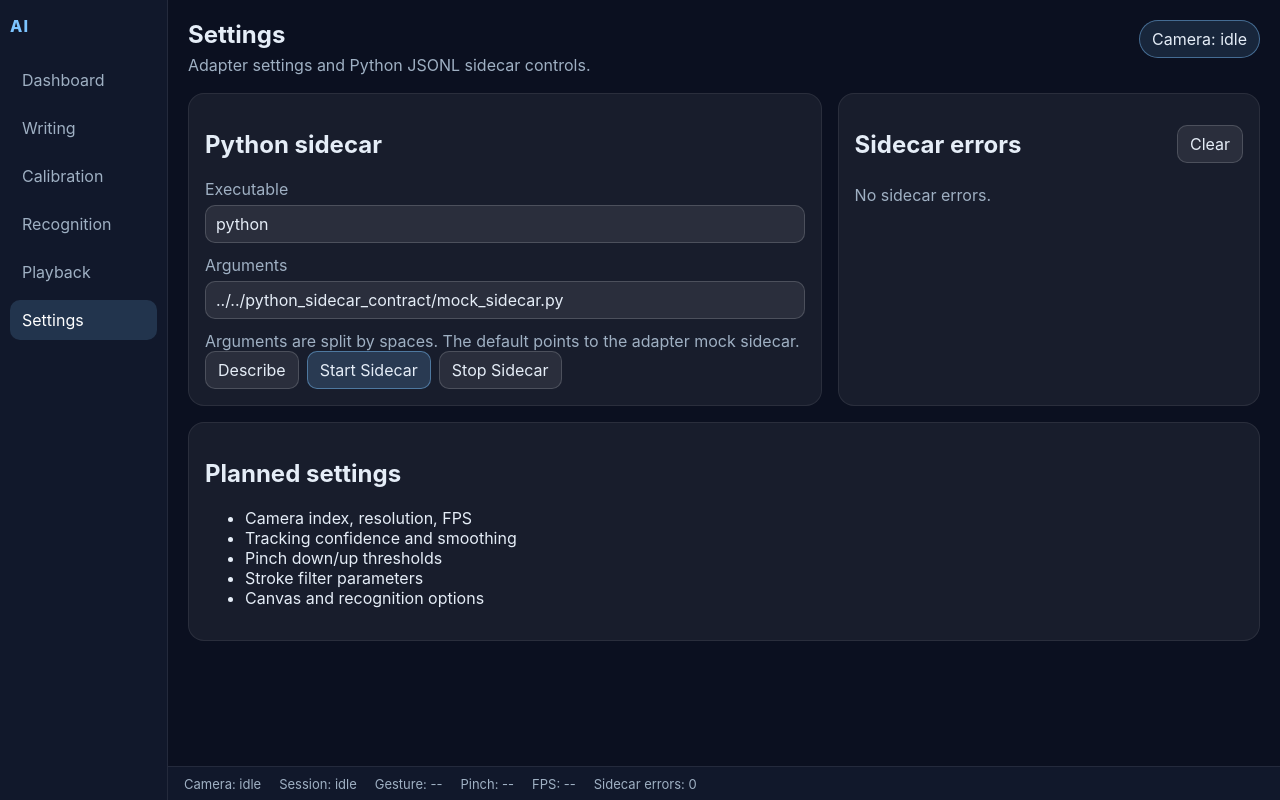
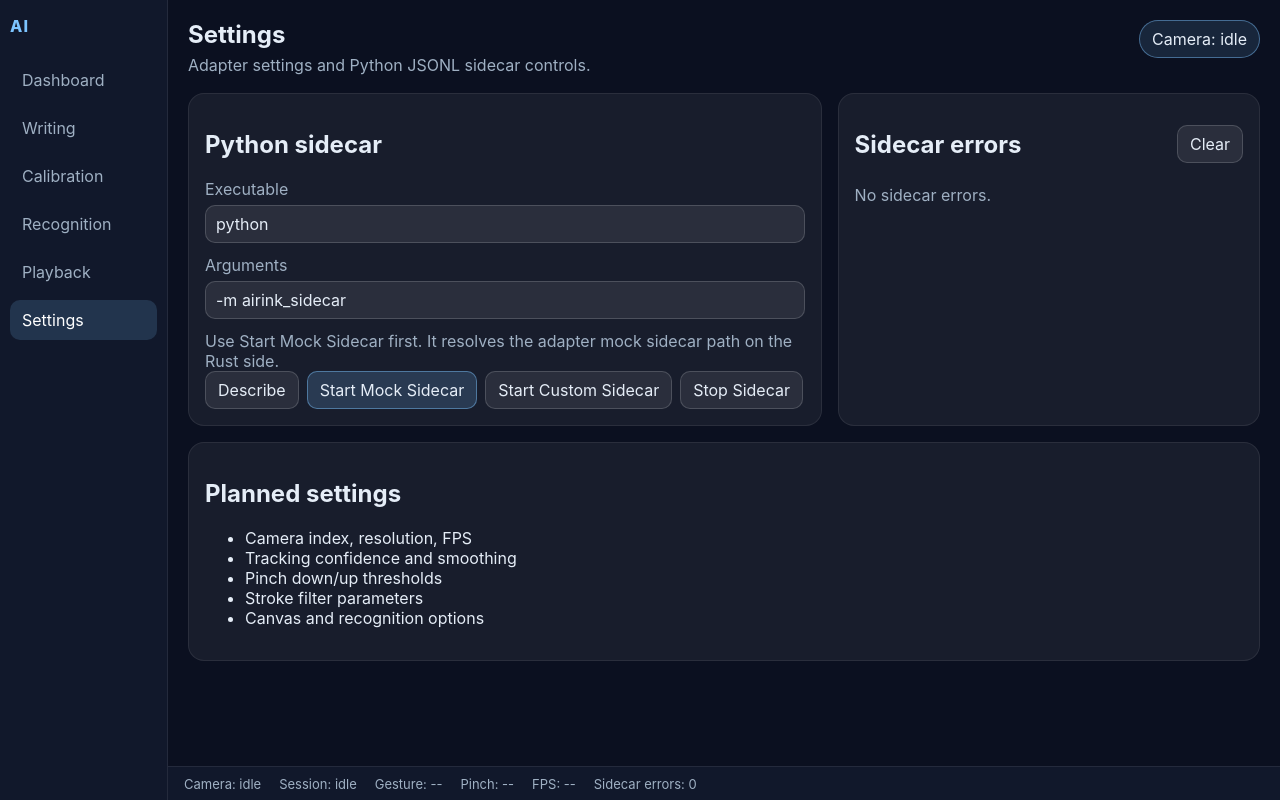
Before and after one commit to DJYDN/AirInk, a React (Vite) app in the folder handconsole_adapter/apps/desktop/: page /settings in a window 1280 px wide. Built offline with nearby package versions, Linux system fonts and the light colour scheme.

Commit message:
Prefer dedicated adapter mock sidecar launcher in settings

```diff
--- a/handconsole_adapter/apps/desktop/src/pages/Settings.tsx
+++ b/handconsole_adapter/apps/desktop/src/pages/Settings.tsx
@@ -4,7 +4,7 @@ import { useAirInkStore } from "../stores/airinkStore";
 
 export default function Settings() {
   const [executable, setExecutable] = useState("python");
-  const [args, setArgs] = useState("../../python_sidecar_contract/mock_sidecar.py");
+  const [args, setArgs] = useState("-m airink_sidecar");
   const [message, setMessage] = useState("");
   const cameraStatus = useAirInkStore((state) => state.cameraStatus.status);
   const sidecarErrors = useAirInkStore((state) => state.sidecarErrors);
@@ -28,6 +28,11 @@ export default function Settings() {
       executable,
       args: parsedArgs,
     });
+    setMessage(text);
+  };
+
+  const startMockSidecar = async () => {
+    const text = await invoke<string>("airink_start_mock_sidecar");
     setMessage(text);
   };
 
@@ -57,10 +62,13 @@ export default function Settings() {
             Arguments
             <input value={args} onChange={(event) => setArgs(event.target.value)} />
           </label>
-          <p className="muted">Arguments are split by spaces. The default points to the adapter mock sidecar.</p>
+          <p className="muted">
+            Use Start Mock Sidecar first. It resolves the adapter mock sidecar path on the Rust side.
+          </p>
           <div className="mock-controls left">
             <button className="btn" onClick={() => void describe()}>Describe</button>
-            <button className="btn primary" onClick={() => void startSidecar()}>Start Sidecar</button>
+            <button className="btn primary" onClick={() => void startMockSidecar()}>Start Mock Sidecar</button>
+            <button className="btn" onClick={() => void startSidecar()}>Start Custom Sidecar</button>
             <button className="btn" onClick={() => void stopSidecar()}>Stop Sidecar</button>
           </div>
           {message && <p className="muted">{message}</p>}
```
